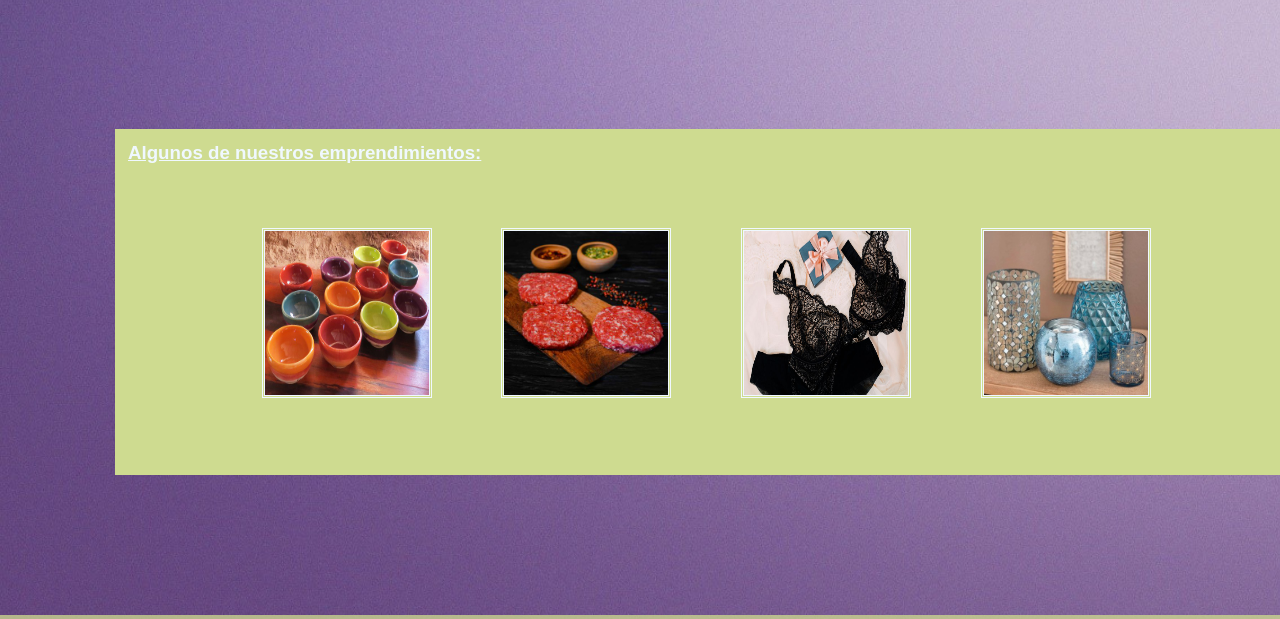
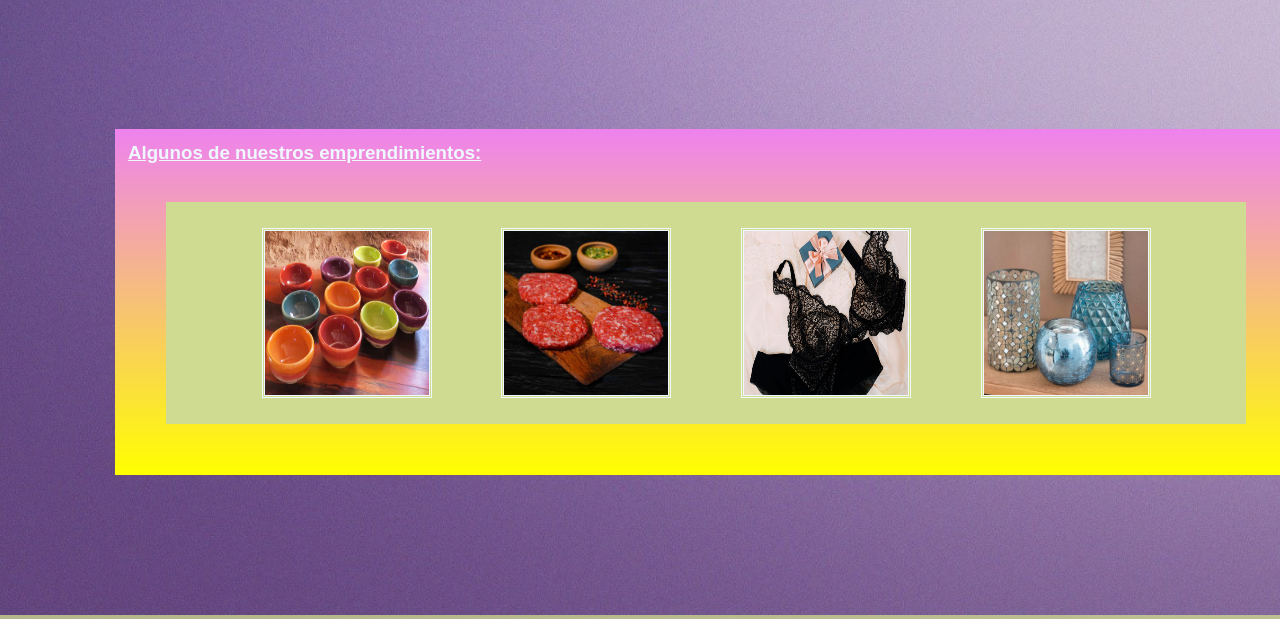
Before and after one commit to FloorGarcia/kairos, a plain HTML site: page index.html in a window 1280 px wide. Shown: the part 819-1438 px from the top of the page. Drawn offline with Linux system fonts and the light colour scheme.

Commit message:
subiendo gradiente

```diff
--- a/estilo/estilo.css
+++ b/estilo/estilo.css
@@ -122,7 +122,7 @@
 }
 
 .subtitulo{
-    background-color: #CEDB90;
+    background-image: linear-gradient(to bottom, violet, yellow) ;
     margin: 2vw;
     padding: 1vw;
 
```
